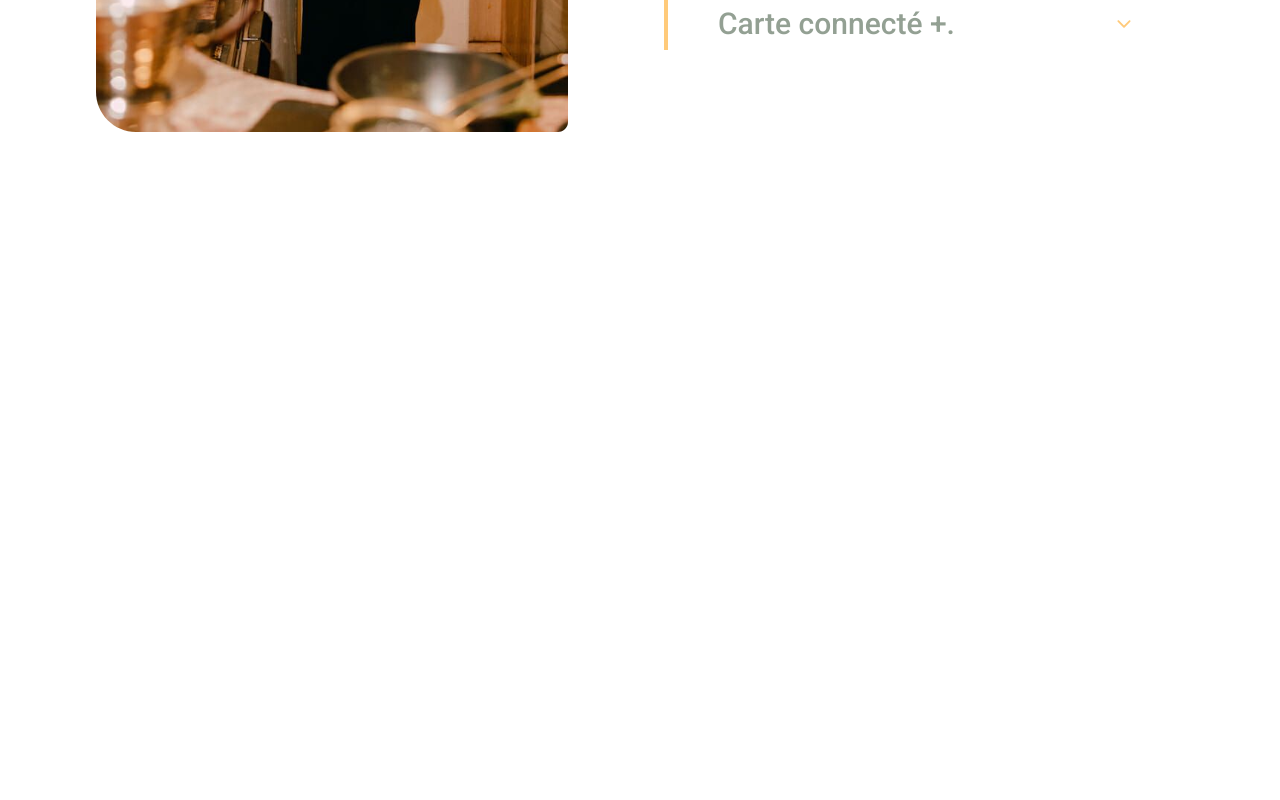
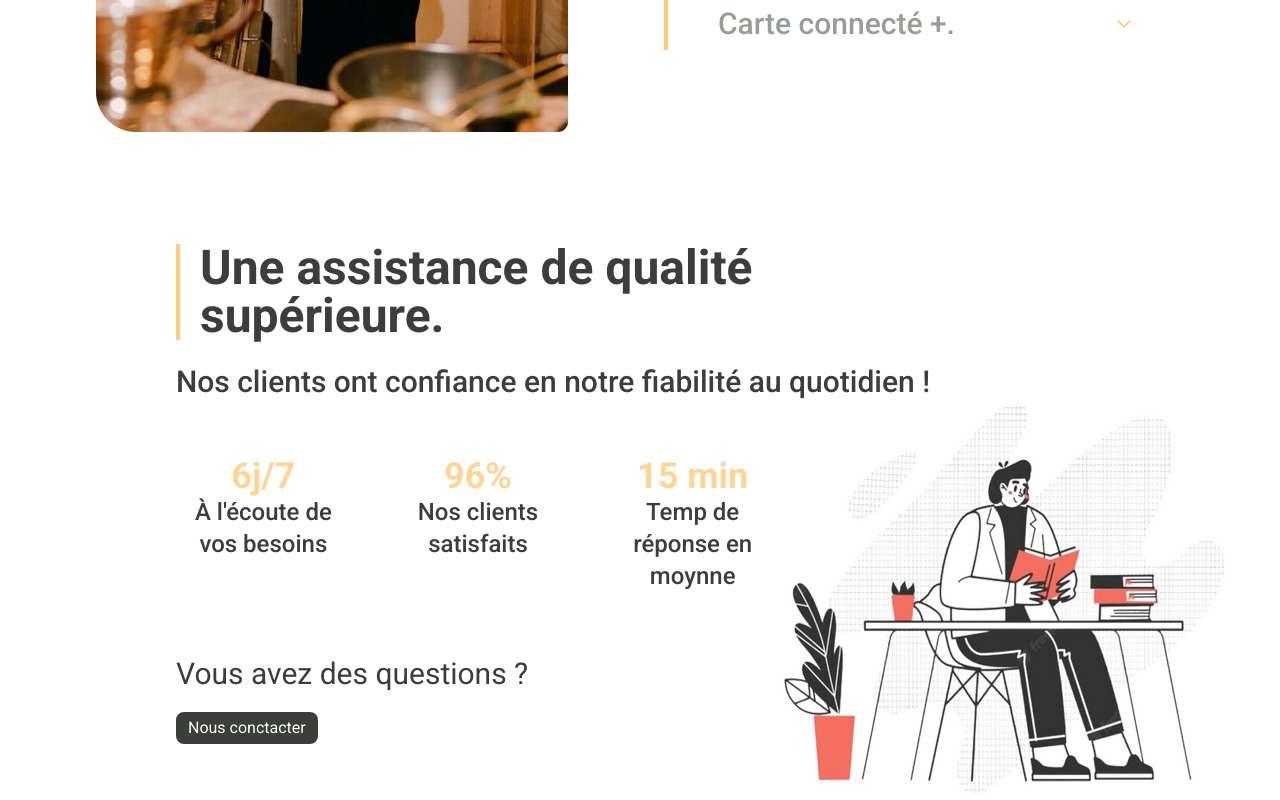
Before and after one commit to rakibul-wdp/smili-food, a React (Vite) app: page / in a window 1280 px wide. Shown: the part 1899-2699 px from the top of the page. Before the commit the page ends 2031 px from the top, so only its background shows below. Built offline with nearby package versions, Linux system fonts and the light colour scheme.

Commit message:
create support section

```diff
--- /dev/null
+++ b/src/components/home/Support.tsx
@@ -0,0 +1,55 @@
+import SupportImg from "../../assets/supportImg.png";
+
+const supports = [
+  {
+    id: 1,
+    title: "6j/7",
+    description: "À l'écoute de vos besoins",
+  },
+  {
+    id: 2,
+    title: "96%",
+    description: "Nos clients satisfaits",
+  },
+  {
+    id: 3,
+    title: "15 min",
+    description: "Temp de réponse en moynne",
+  },
+];
+
+const Support = () => {
+  return (
+    <div className="lg:pl-44 pt-28">
+      <h1 className="text-5xl text-black font-semibold border-l-4 border-[#FFCA7A] pl-5 mb-6">
+        Une assistance de qualité <br /> supérieure.
+      </h1>
+      <p className="text-3xl text-black font-medium">
+        Nos clients ont confiance en notre fiabilité au quotidien !
+      </p>
+      <div className="flex items-center justify-between">
+        <div>
+          <div className="grid grid-cols-3 gap-10 text-center mb-16">
+            {supports.map((support) => (
+              <div key={support.id}>
+                <h1 className="text-4xl text-[#FFCA7ACC] font-bold">
+                  {support.title}
+                </h1>
+                <p className="text-2xl text-black font-medium">
+                  {support.description}
+                </p>
+              </div>
+            ))}
+          </div>
+          <p className="text-3xl text-black mb-5">Vous avez des questions ?</p>
+          <button className="bg-[#3B3E3A] text-white py-1 px-3 rounded-lg">
+            Nous conctacter
+          </button>
+        </div>
+        <img src={SupportImg} alt="support image" />
+      </div>
+    </div>
+  );
+};
+
+export default Support;
--- a/src/pages/Home.tsx
+++ b/src/pages/Home.tsx
@@ -1,6 +1,7 @@
 import Navbar from '../components/common/Navbar';
 import Hero from '../components/home/Hero';
 import Services from '../components/home/Services';
+import Support from '../components/home/Support';
 import Versatile from '../components/home/Versatile';
 
 const Home = () => {
@@ -10,6 +11,7 @@ const Home = () => {
       <Hero />
       <Services />
       <Versatile />
+      <Support />
     </div>
   )
 }
```
Also changed, not shown: src/assets/supportImg.png (added).
